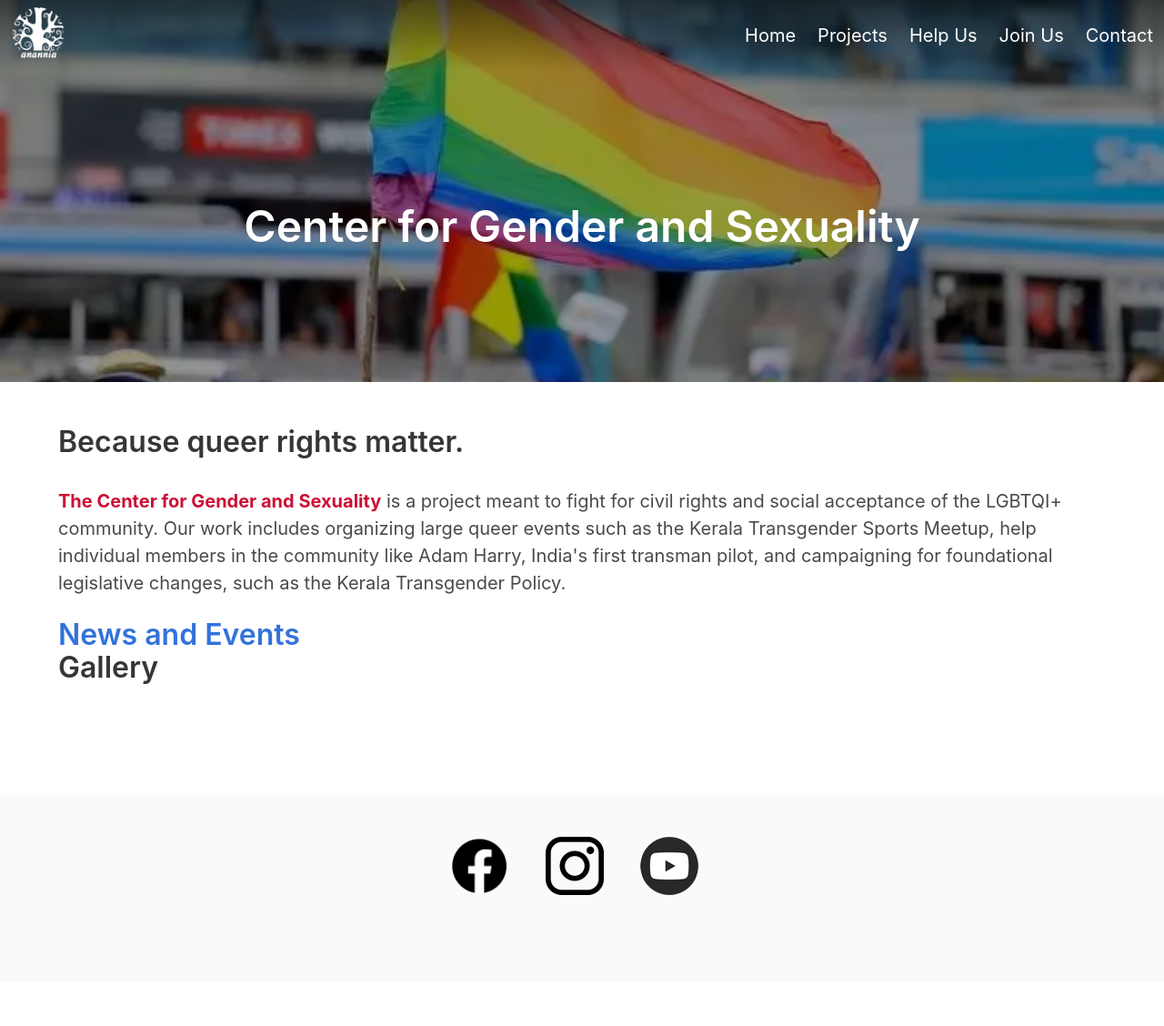
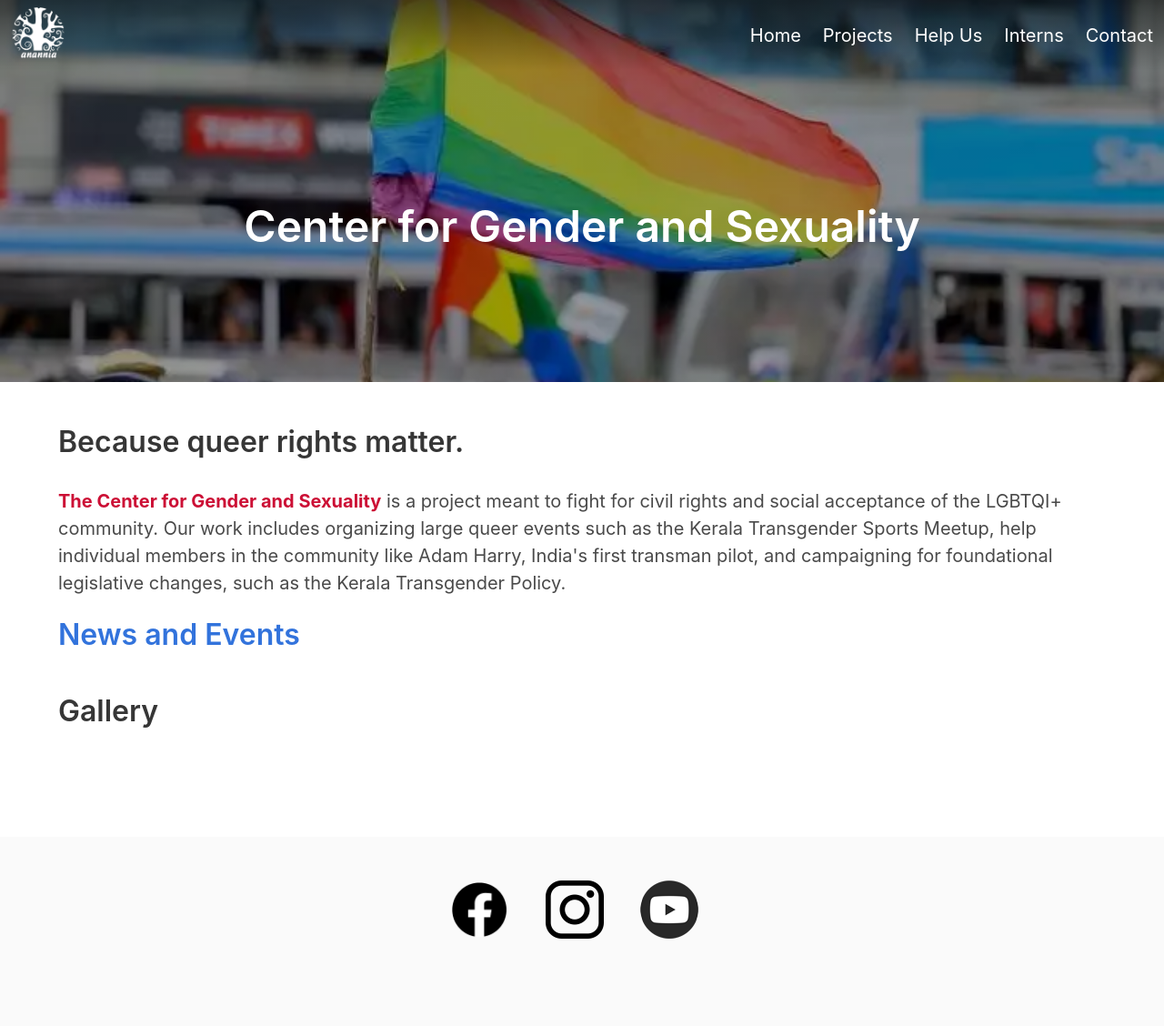
Before and after one commit to thennal10/anannia, a Jekyll site: the page built from gender.html, in a window 1280 px wide. Shown: the whole page at 91% size. Built offline with Jekyll 4.4.1, drawn with Linux system fonts in a browser that asks for light colours; before the commit the page ends 1080 px from its top, so only the background shows below that.

Commit message:
typo and spacing

```diff
--- a/_layouts/default.html
+++ b/_layouts/default.html
@@ -47,7 +47,7 @@
                         </a>
 
                         <a class="navbar-item has-text-white" href={{ site.data.links.interns }}>
-                            Join Us
+                            Interns
                         </a>
 
                         <a class="navbar-item has-text-white" href={{ site.data.links.contact }}>
--- a/gender.html
+++ b/gender.html
@@ -18,7 +18,7 @@ herotitle: Center for Gender and Sexuality
         <p class="title has-text-grey-dark"><a href="{{site.data.links.activities}}">News and Events</a></p>
         {% include activity_showcase.html tag='gender' %}
     </div>
-    <div class="container">
+    <div class="container mt-6">
         <p class="title">
             Gallery
         </p>
```
